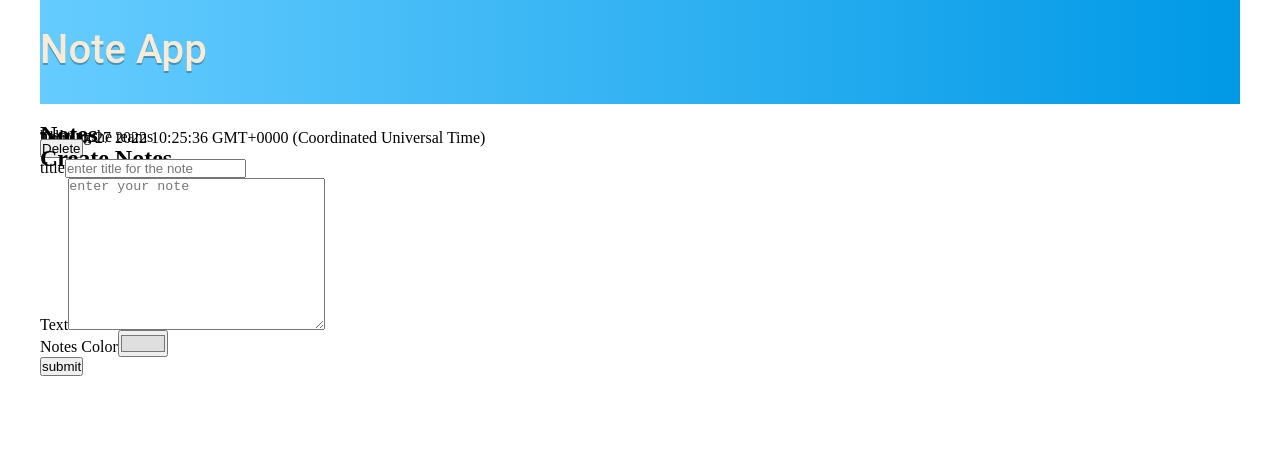
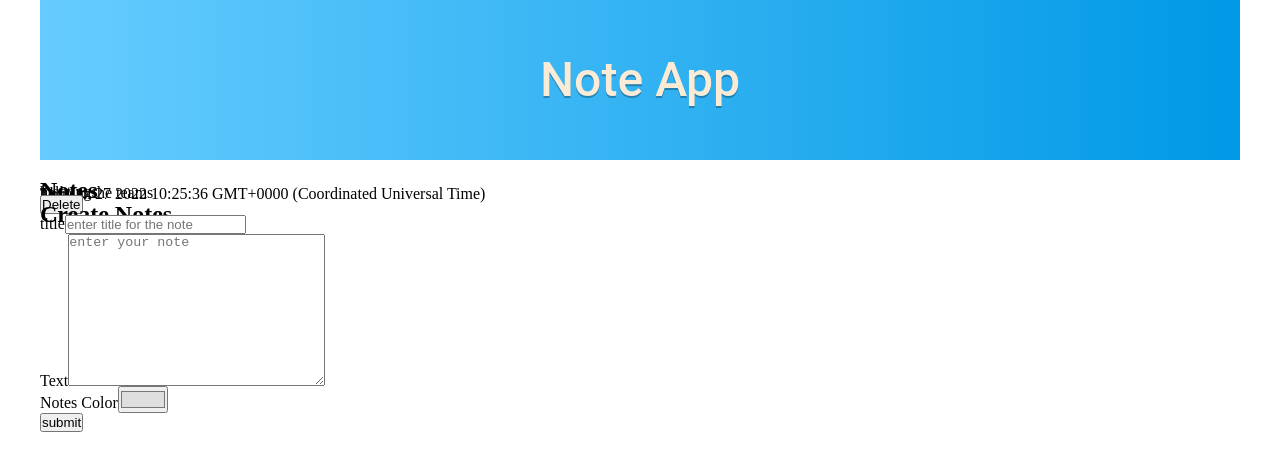
Before and after one commit to heytemisan/react-typescript-noteapp, a React (Create React App) app: page / in a window 1280 px wide. Shown: the top 470 px of the page. Built offline with nearby package versions, Linux system fonts and the light colour scheme.

Commit message:
fix: modified Header.css

```diff
--- a/src/components/Header/Header.css
+++ b/src/components/Header/Header.css
@@ -1,14 +1,16 @@
 nav {
     background:linear-gradient(90deg, #66ccff, #0099e6);
-    height: 13vh;
+    height: 20vh;
     color: antiquewhite;
     font-family: 'KiriFontNormal', roboto, sans-serif;
+    display: flex;
+    justify-content: center;
+    align-items: center;
 }
 
 .header {
-    font-size: 2.5em;
+    font-size: 3em;
     line-height: 2.5em;
-    text-align: center;
     font-weight: 500;
     text-shadow: 0 2px 0 rgba(0, 0, 0, 0.28);
     cursor: pointer;
```
